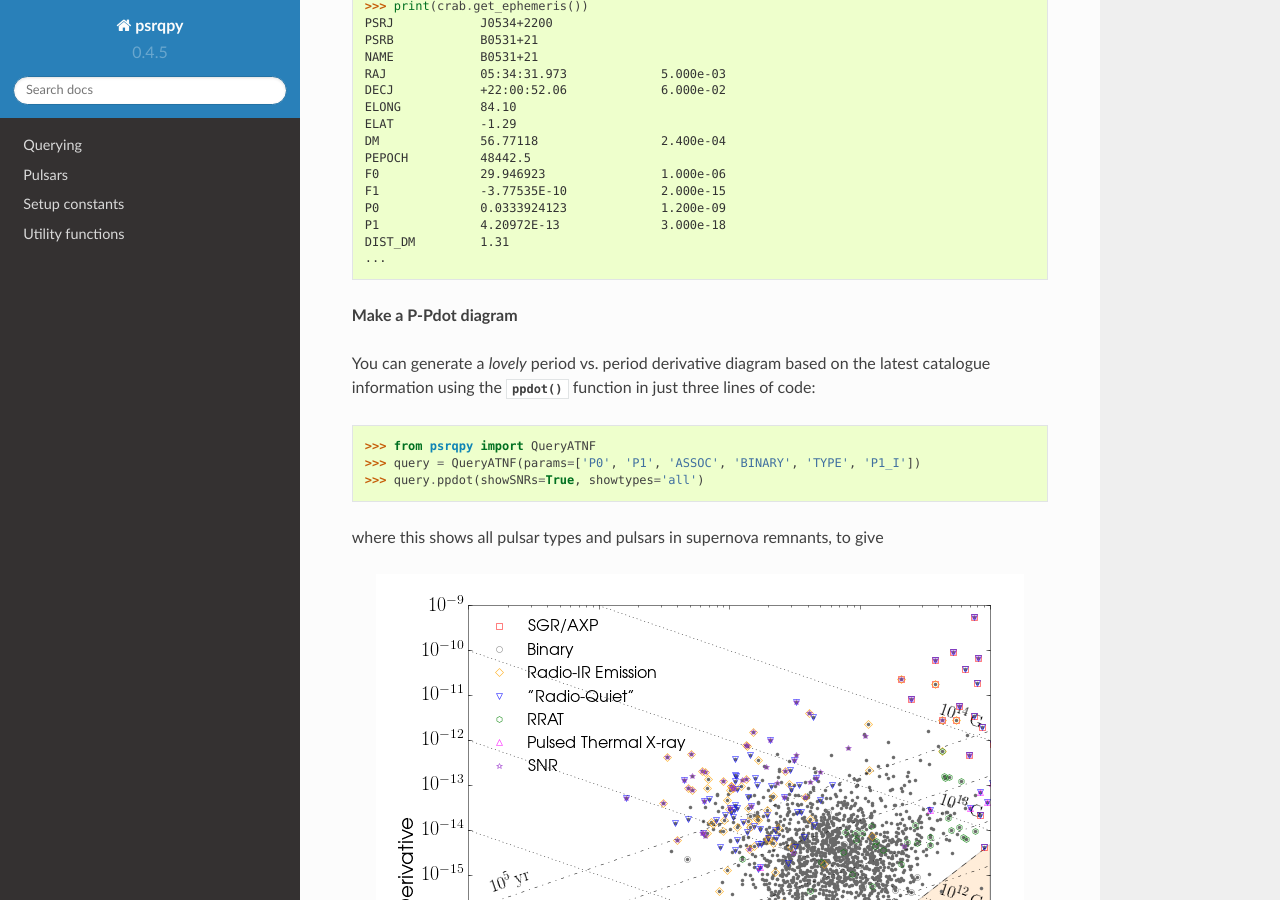
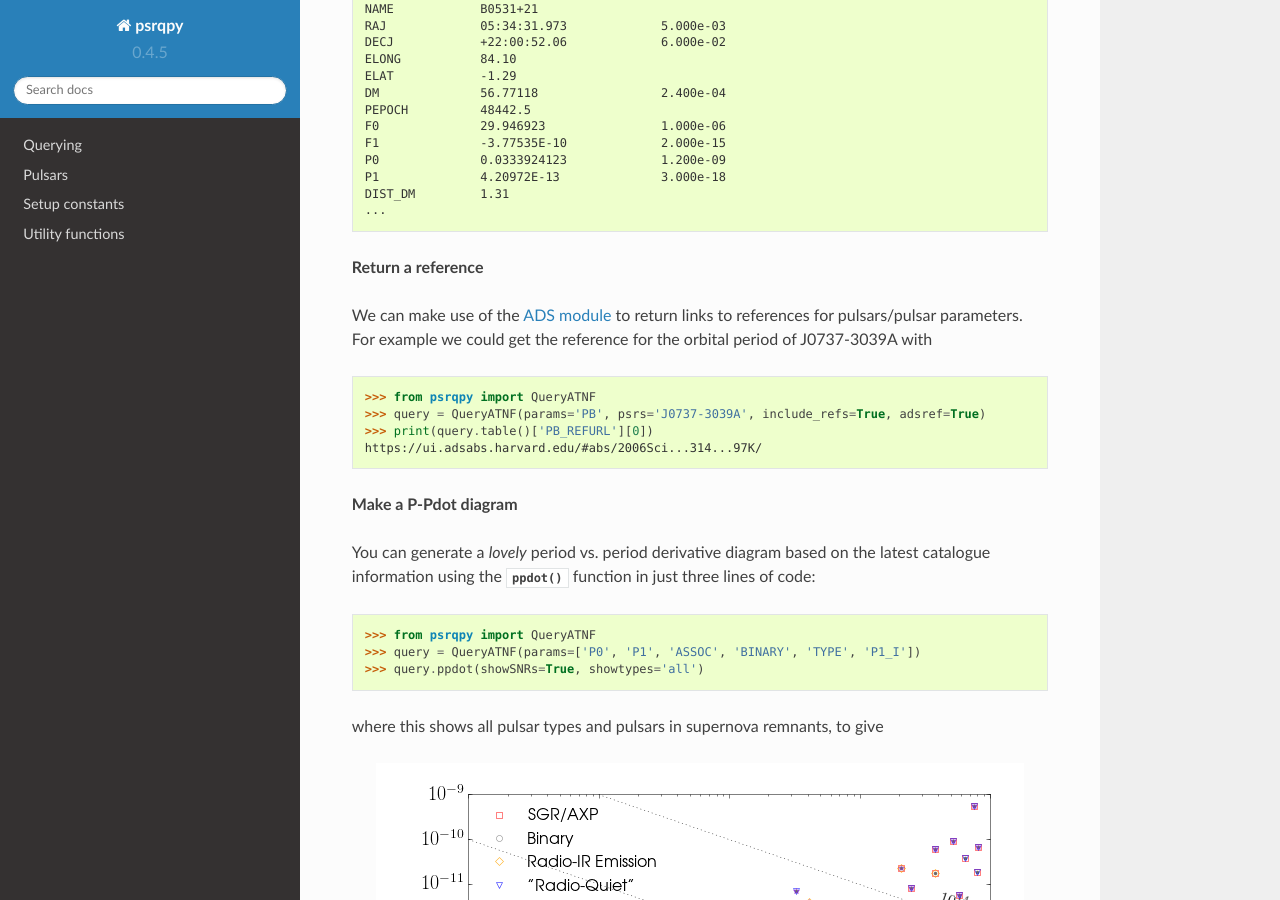
Before and after one commit to mattpitkin/psrqpy, a Sphinx documentation site: the page built from docs/source/index.rst, in a window 1280 px wide and 900 px high, scrolled down 3702 px. Built offline with Sphinx 7.4.7 and the Read the Docs theme 2.0.0, drawn with Linux system fonts in a browser that asks for light colours; some of the changed text lies outside the part shown.

Commit message:
Add an example to the documentation of returning a reference link  - refs openjournals/joss-reviews#538

```diff
--- a/docs/source/index.rst
+++ b/docs/source/index.rst
@@ -37,7 +37,7 @@
  * :mod:`requests`
  * :mod:`bs4`
  * :mod:`numpy`
- * :mod:`astropy` (for Python 2 astropy versions before [3.0](http://docs.astropy.org/en/latest/whatsnew/3.0.html#whatsnew-3-0-python3) must be used)
+ * :mod:`astropy` (for Python 2 astropy versions before `3.0 <http://docs.astropy.org/en/latest/whatsnew/3.0.html#whatsnew-3-0-python3>`_ must be used)
  * :mod:`datetime`
 
 The :mod:`ads` module and :mod:`matplotlib` are optional requirement to get the full functionality.
@@ -174,6 +174,16 @@
     DIST_DM         1.31
     ...
 
+**Return a reference**
+
+We can make use of the `ADS module <https://ads.readthedocs.io/en/latest/>`_ to return links to references for pulsars/pulsar parameters.
+For example we could get the reference for the orbital period of J0737-3039A with
+
+    >>> from psrqpy import QueryATNF
+    >>> query = QueryATNF(params='PB', psrs='J0737-3039A', include_refs=True, adsref=True)
+    >>> print(query.table()['PB_REFURL'][0])
+    https://ui.adsabs.harvard.edu/#abs/2006Sci...314...97K/
+
 .. _make-p-pdot-diagram:
 
 **Make a P-Pdot diagram**
```
